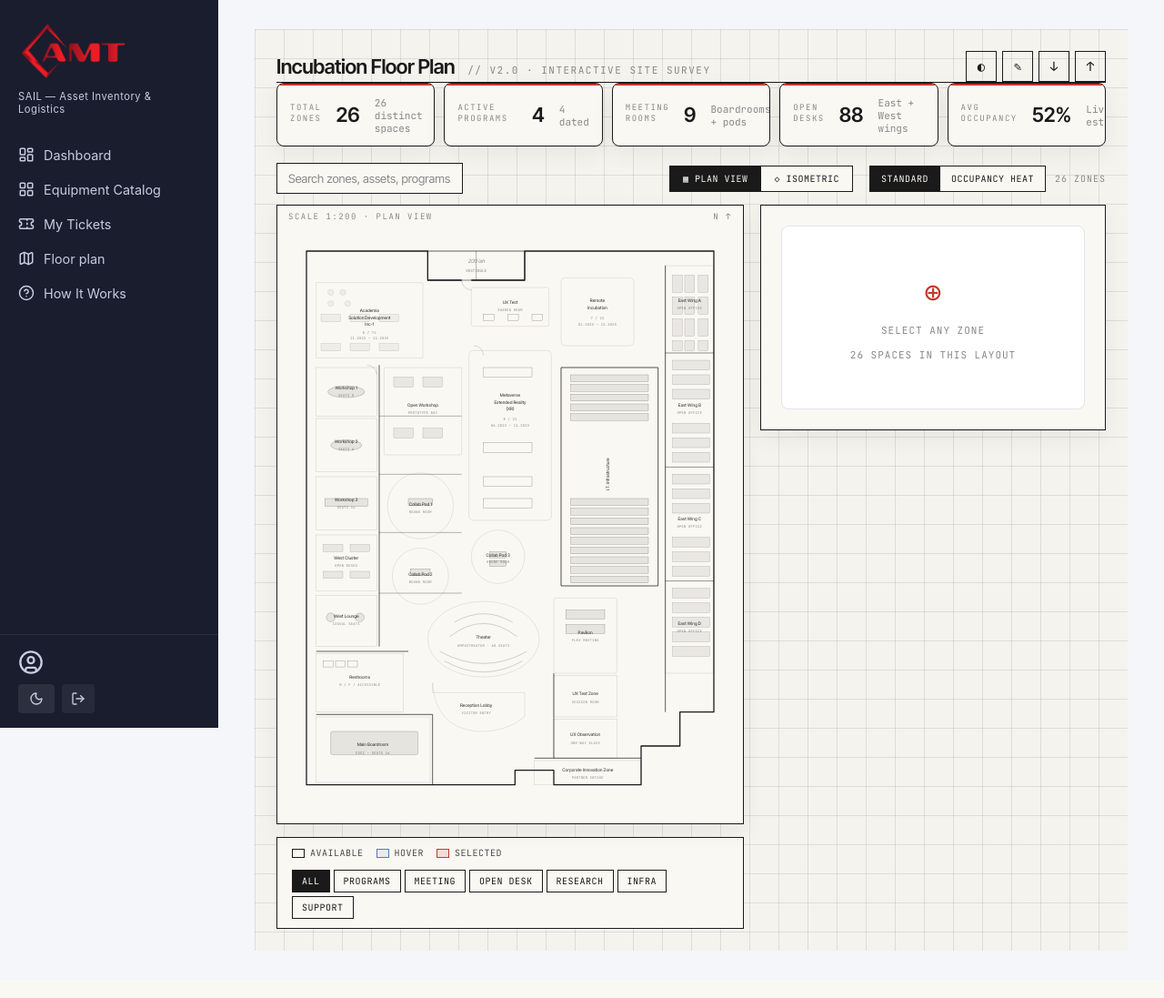
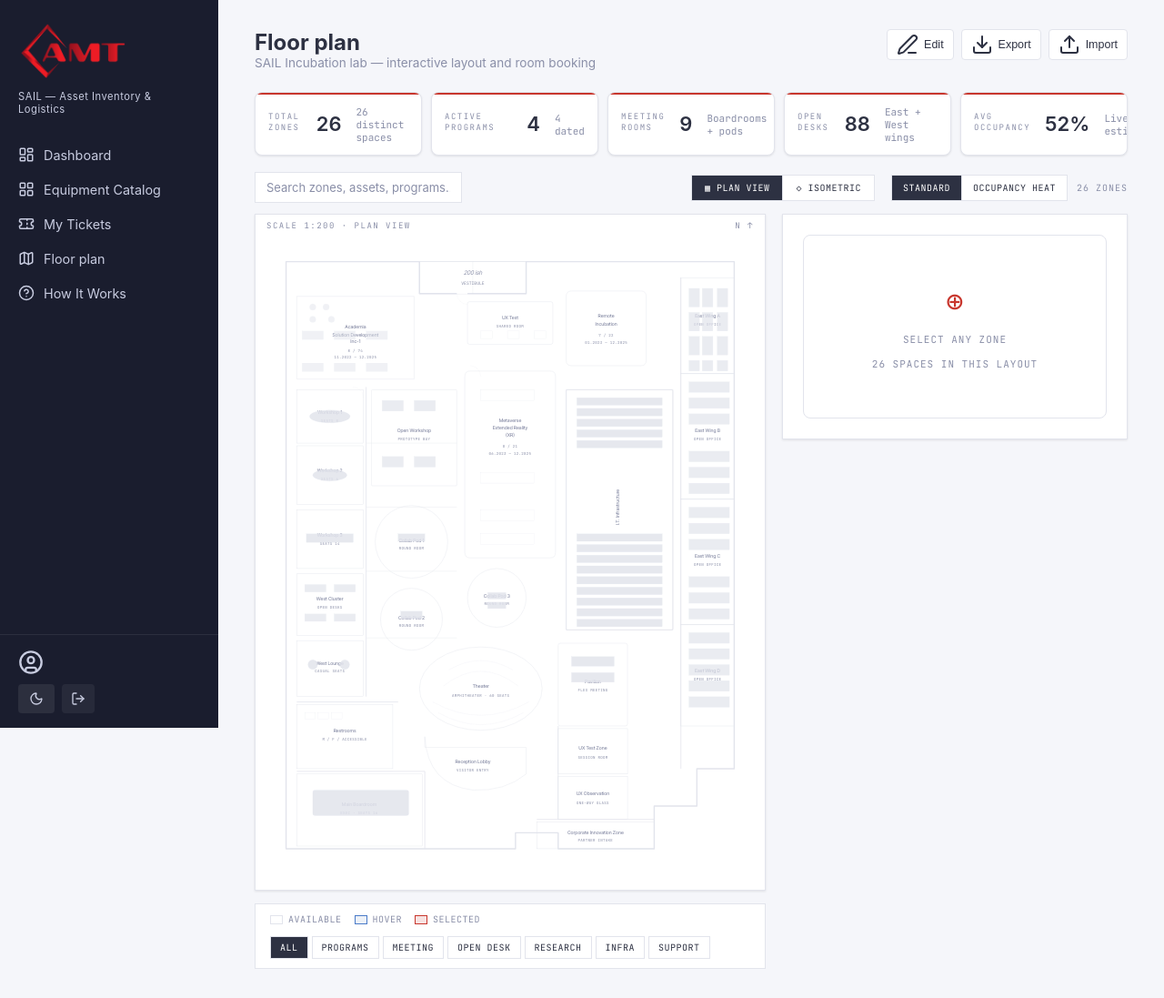
Before and after one commit to airandblueamt-Claude/sail-project, a Python web app: template app/floor_plan/templates/floor_plan/index.html in a window 1280 px wide. Shown: the whole page at 91% size. Before the commit the page ends 1045 px from the top, so only its background shows below. Run offline with Jinja, Linux system fonts and the light colour scheme; the template is opened without the code that fills it, so the values that code supplies are empty.

Commit message:
feat(floor-plan): redo visual integration with sail design
The first integration kept the floor-plan's bespoke header (brand title,
icon-buttons), cream background, grid pattern, and Inter Tight font. On
top of sail's sidebar this produced a visibly grafted-on look that did
not feel like a sail page.

Changes:
- Drop the floor-plan's <header> with brand title and icon-only buttons.
  Replace with sail's standard page-header pattern: an <h2>Floor plan</h2>
  with a breadcrumb subtitle, plus a header-actions toolbar using sail's
  .btn .btn-sm class for Edit / Export / Import. Keep the theme-toggle
  button hidden so the JS handler still binds, but rely on sail's sidebar
  toggle for theme changes.
- floor-plan.css: alias the floor-plan's local CSS variables to sail's
  design tokens (--paper -> --bg-card, --ink -> --text, --line ->
  --border, --good/warn/bad -> --green/yellow/red). The brand red
  --accent stays for the schematic zones and bookable indicator.
- Drop the gridded background, the cream background, the min-height
  reset, and the Inter Tight font; .fp-app now inherits sail's
  system-font stack and sits cleanly inside <main class="content">.
- Drop the .page wrapper's max-width: 1500px / margin / padding —
  sail's .content already handles that; the inner .page now lays out
  flush.
- Remove orphaned styles for .brand, .brand h1, .brand .sub, .icon-btn,
  and the bare <header> rule (the latter was leaking into the booking
  modal's <header class="fp-modal-header">).

The schematic SVG plan and the isometric authoring view keep their own
visual identity (red bookable outlines, scale tag, compass), but the
chrome around them is sail.

Co-Authored-By: Claude Opus 4.7 (1M context) <noreply@anthropic.com>

```diff
--- a/app/floor_plan/static/floor_plan/css/floor-plan.css
+++ b/app/floor_plan/static/floor_plan/css/floor-plan.css
@@ -1,44 +1,28 @@
-  /* Floor-plan styles are scoped under .fp-app so they don't bleed into
-     sail-project's sidebar or other pages. CSS variables live on .fp-app
-     (not :root) for the same reason. */
+  /* Floor-plan visuals are scoped under .fp-app and inherit sail-project's
+     design tokens (bg, text, border, radius). The schematic SVG plan keeps
+     its own brand red for the bookable accents and zone outlines. */
   .fp-app {
-    --bg: #f5f3ee;
-    --paper: #faf8f3;
-    --ink: #1a1a1a;
-    --ink-2: #4a4a4a;
-    --ink-3: #888;
-    --line: #1a1a1a;
-    --line-soft: rgba(26,26,26,0.25);
-    --line-faint: rgba(26,26,26,0.10);
+    /* Local aliases used throughout the schematic CSS, mapped to sail tokens */
+    --paper: var(--bg-card);
+    --ink: var(--text);
+    --ink-2: var(--text-muted);
+    --ink-3: var(--text-muted);
+    --line: var(--border);
+    --line-soft: var(--border);
+    --line-faint: var(--border);
     --accent: #c8362d;
     --accent-soft: rgba(200,54,45,0.08);
     --accent-fill: rgba(200,54,45,0.14);
     --hover-fill: rgba(80,120,180,0.10);
     --hover-stroke: #4a7bc8;
-    --good: #2d8a4f;
-    --warn: #d68f1f;
-    --bad: #c8362d;
-    --shadow: 0 1px 0 rgba(26,26,26,0.04), 0 8px 24px rgba(26,26,26,0.06);
+    --good: var(--green);
+    --warn: var(--yellow);
+    --bad: var(--red);
 
-    background: var(--bg);
-    color: var(--ink);
-    font-family: 'Inter Tight', system-ui, sans-serif;
-    min-height: 100vh;
-    transition: background 0.25s ease, color 0.25s ease;
-    background-image:
-      linear-gradient(var(--line-faint) 1px, transparent 1px),
-      linear-gradient(90deg, var(--line-faint) 1px, transparent 1px);
-    background-size: 32px 32px;
+    color: var(--text);
+    font-family: inherit;
   }
   [data-theme="dark"] .fp-app {
-    --bg: #14161b;
-    --paper: #1c1f26;
-    --ink: #e8e6df;
-    --ink-2: #a8a6a0;
-    --ink-3: #6c6a64;
-    --line: #4a4d56;
-    --line-soft: rgba(232,230,223,0.22);
-    --line-faint: rgba(232,230,223,0.10);
     --accent: #ff6b5b;
     --accent-soft: rgba(255,107,91,0.10);
     --accent-fill: rgba(255,107,91,0.18);
@@ -46,55 +30,12 @@
     --hover-stroke: #78aae6;
   }
 
-  .fp-app * { box-sizing: border-box; margin: 0; padding: 0; }
+  .fp-app * { box-sizing: border-box; }
 
-  .page { max-width: 1500px; margin: 0 auto; padding: 24px; }
+  .fp-app .page { max-width: 100%; margin: 0; padding: 0; }
 
-  /* HEADER */
-  header {
-    display: flex;
-    justify-content: space-between;
-    align-items: center;
-    margin-bottom: 18px;
-    padding-bottom: 14px;
-    border-bottom: 1px solid var(--line);
-  }
-  .brand {
-    display: flex;
-    align-items: baseline;
-    gap: 14px;
-  }
-  .brand h1 {
-    font-size: 22px;
-    font-weight: 600;
-    letter-spacing: -0.5px;
-  }
-  .brand .sub {
-    font-size: 11px;
-    font-family: 'JetBrains Mono', monospace;
-    color: var(--ink-3);
-    letter-spacing: 1.5px;
-    text-transform: uppercase;
-  }
-  .header-actions {
-    display: flex;
-    gap: 6px;
-    align-items: center;
-  }
-  .icon-btn {
-    background: transparent;
-    border: 1px solid var(--line);
-    color: var(--ink);
-    width: 34px; height: 34px;
-    cursor: pointer;
-    display: grid;
-    place-items: center;
-    transition: all 0.15s ease;
-    font-family: 'JetBrains Mono', monospace;
-    font-size: 14px;
-  }
-  .icon-btn:hover { background: var(--line-faint); }
-  .icon-btn.on { background: var(--ink); color: var(--paper); }
+  /* (Old floor-plan header / brand / icon-btn styles removed —
+     sail's .page-header + .btn classes are used instead.) */
 
   /* STATS DASHBOARD */
   .dashboard {
--- a/app/floor_plan/templates/floor_plan/index.html
+++ b/app/floor_plan/templates/floor_plan/index.html
@@ -9,21 +9,23 @@
 {% block content %}
 
 <div class="fp-app" id="app">
-  <div class="page">
 
-  <header>
-    <div class="brand">
-      <h1>Incubation Floor Plan</h1>
-      <span class="sub">// v2.0 · Interactive site survey</span>
+  <div class="page-header">
+    <div>
+      <h2>Floor plan</h2>
+      <p class="breadcrumb">SAIL Incubation lab — interactive layout and room booking</p>
     </div>
     <div class="header-actions">
-      <button class="icon-btn" id="theme-toggle" title="Toggle theme">◐</button>
-      <button class="icon-btn" id="edit-toggle" title="Edit mode">✎</button>
-      <button class="icon-btn" id="export-btn" title="Export JSON">↓</button>
-      <button class="icon-btn" id="import-btn" title="Import JSON">↑</button>
+      <button class="btn btn-sm" id="edit-toggle" title="Edit mode"><i data-lucide="edit-3"></i> Edit</button>
+      <button class="btn btn-sm" id="export-btn" title="Export pins as JSON"><i data-lucide="download"></i> Export</button>
+      <button class="btn btn-sm" id="import-btn" title="Import pins from JSON"><i data-lucide="upload"></i> Import</button>
       <input type="file" id="import-file" accept="application/json" style="display:none" />
+      {# theme-toggle kept hidden for JS compatibility — sail's sidebar handles theme #}
+      <button id="theme-toggle" style="display:none" aria-hidden="true"></button>
     </div>
-  </header>
+  </div>
+
+  <div class="page">
 
   <!-- DASHBOARD -->
   <div class="dashboard" id="dashboard"></div>
```
